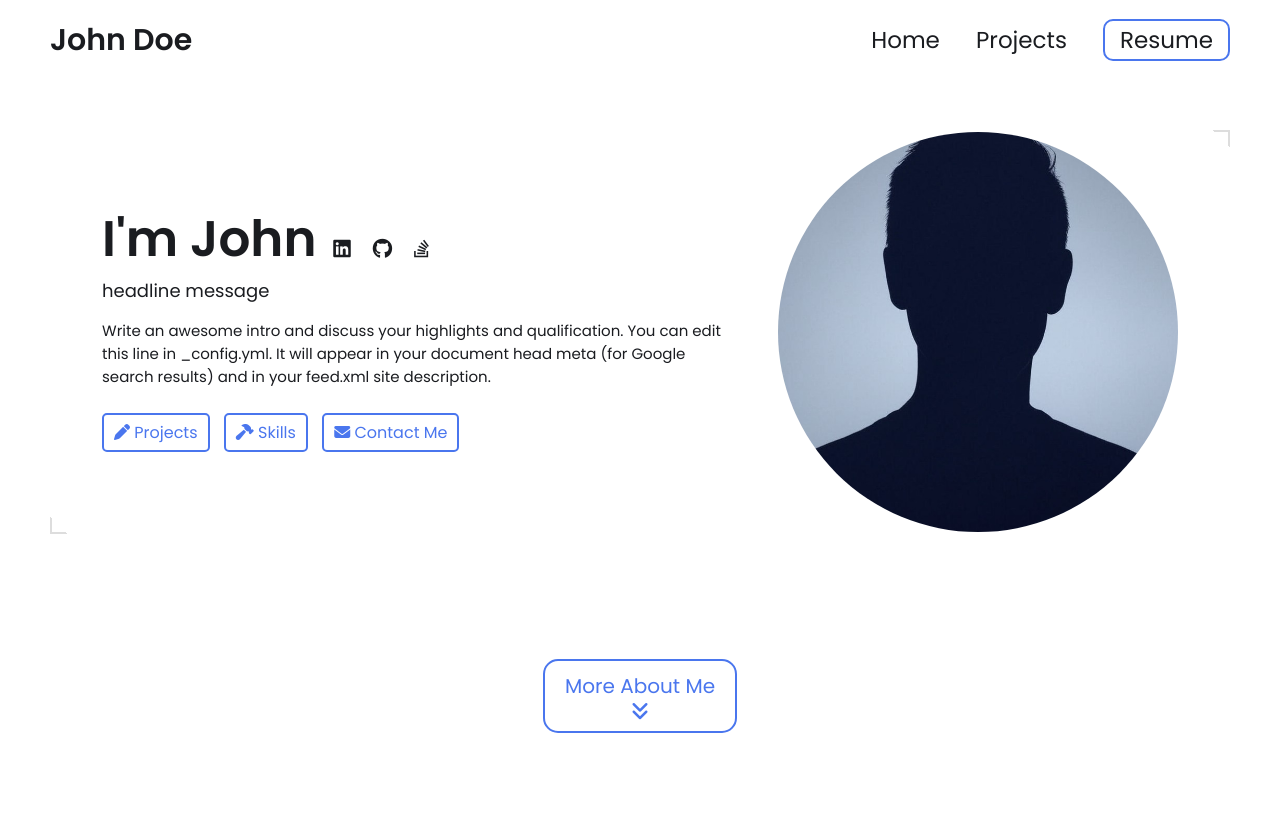
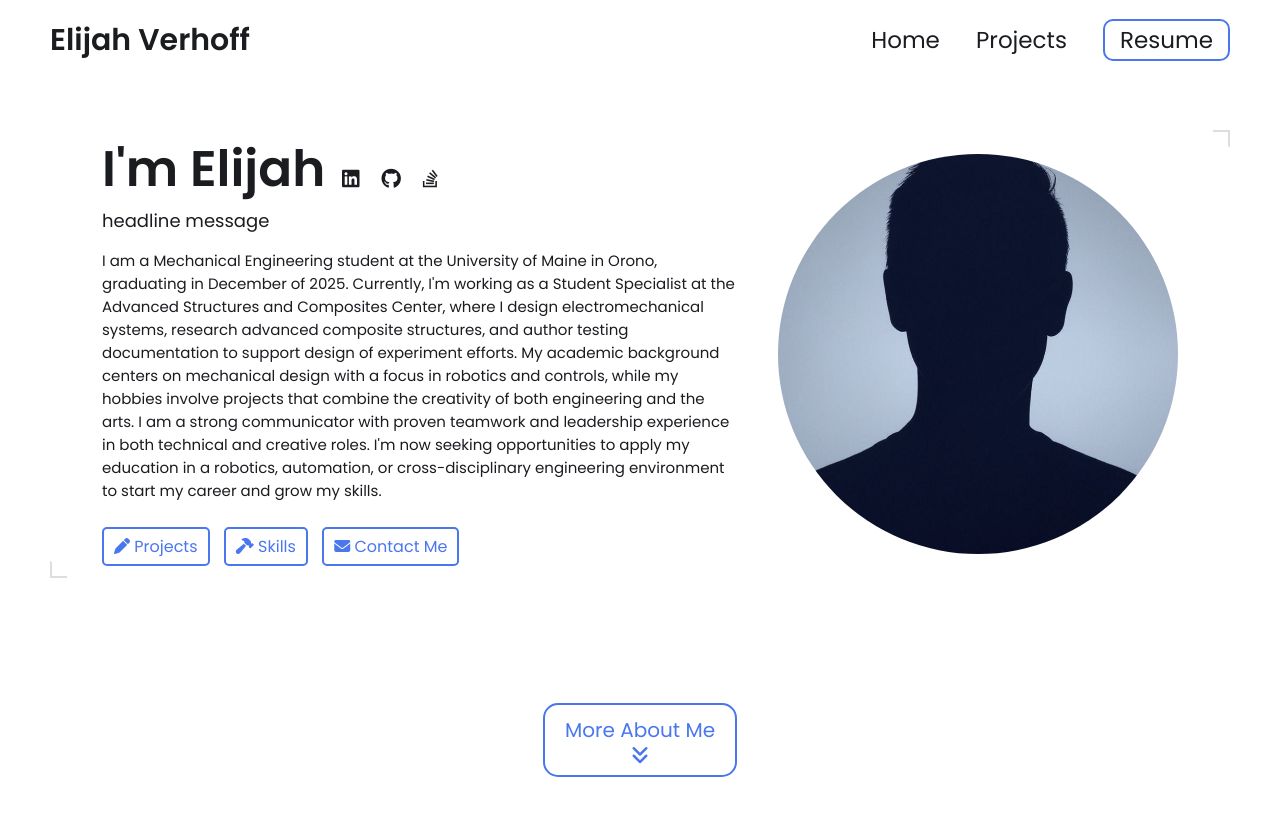
Before and after one commit to elijahverhoff/elijahverhoff.github.io, a Jekyll site: the page built from index.html, in a window 1280 px wide and 900 px high. Shown: the top 816 px of the window. Built offline with Jekyll 4.4.1, drawn with Linux system fonts in a browser that asks for light colours.

Commit message:
Change portfolio owner to Elijah Verhoff
Updated portfolio details including name, title, and description.

```diff
--- a/_config.yml
+++ b/_config.yml
@@ -7,17 +7,24 @@
 
 # Main Page Setup
 
-title: John Doe's Portfolio # This is what shows up in the tab of the browser
+title: Elijah Verhoff's Portfolio # This is what shows up in the tab of the browser
 
 
 
 # Hero Section
-name: John Doe
+name: Elijah Verhoff
 headline: headline message
 description: >- # dont remove this line. this will ignore all new lines until the next section
-  Write an awesome intro and discuss your highlights and qualification. You can edit this
-  line in _config.yml. It will appear in your document head meta (for
-  Google search results) and in your feed.xml site description.
+  I am a Mechanical Engineering student at the University of Maine in Orono, graduating in December of 2025.
+  Currently, I'm working as a Student Specialist at the Advanced Structures and Composites Center, where I
+  design electromechanical systems, research advanced composite structures, and author testing documentation
+  to support design of experiment efforts. My academic background centers on mechanical design with a focus in
+  robotics and controls, while my hobbies involve projects that combine the creativity of both engineering and
+  the arts.
+
+  I am a strong communicator with proven teamwork and leadership experience in both technical and creative
+  roles. I'm now seeking opportunities to apply my education in a robotics, automation, or cross-disciplinary
+  engineering environment to start my career and grow my skills.
 
 # Place your profile image in /assets/images/profile-image/folder and edit the file name
 profile_image: ./assets/images/profile-image/avatar.jpeg
```
